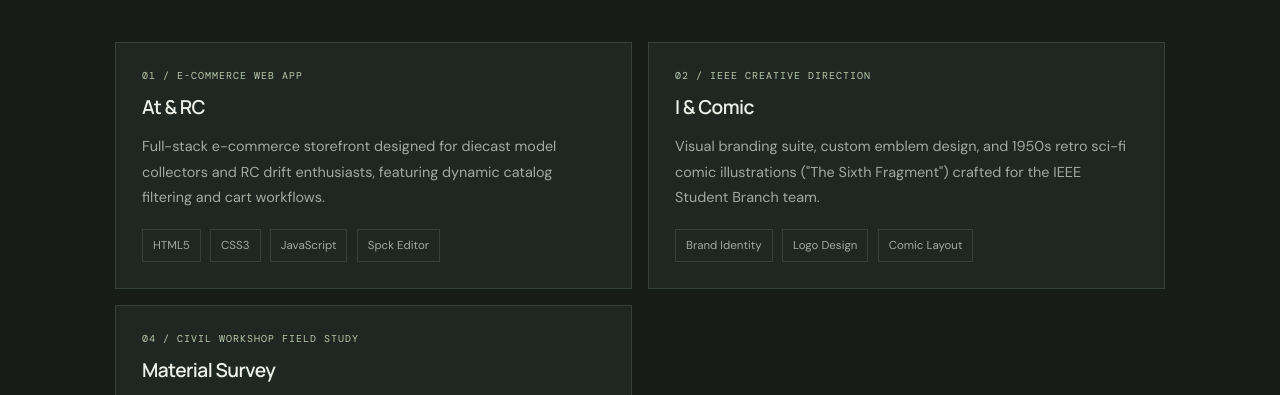
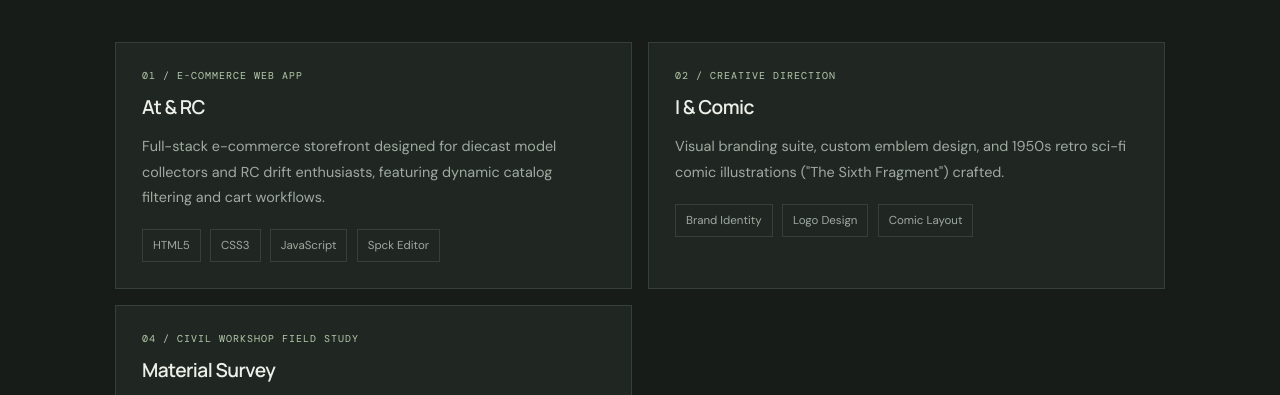
Before and after one commit to mohammednishafpkkk/Mohamednishaf, a plain HTML site: page projects.html in a window 1280 px wide. Shown: the part 370-765 px from the top of the page. Drawn offline with nearby package versions, Linux system fonts and the light colour scheme.

Commit message:
update projects.html

```diff
--- a/projects.html
+++ b/projects.html
@@ -45,9 +45,9 @@
       </article>
 
       <article class="card">
-        <p class="eyebrow">02 / IEEE CREATIVE DIRECTION</p>
+        <p class="eyebrow">02 / CREATIVE DIRECTION</p>
         <h3>I &amp; Comic</h3>
-        <p>Visual branding suite, custom emblem design, and 1950s retro sci-fi comic illustrations ("The Sixth Fragment") crafted for the IEEE Student Branch team.</p>
+        <p>Visual branding suite, custom emblem design, and 1950s retro sci-fi comic illustrations ("The Sixth Fragment") crafted.</p>
         <div>
           <span class="tag">Brand Identity</span>
           <span class="tag">Logo Design</span>
```
